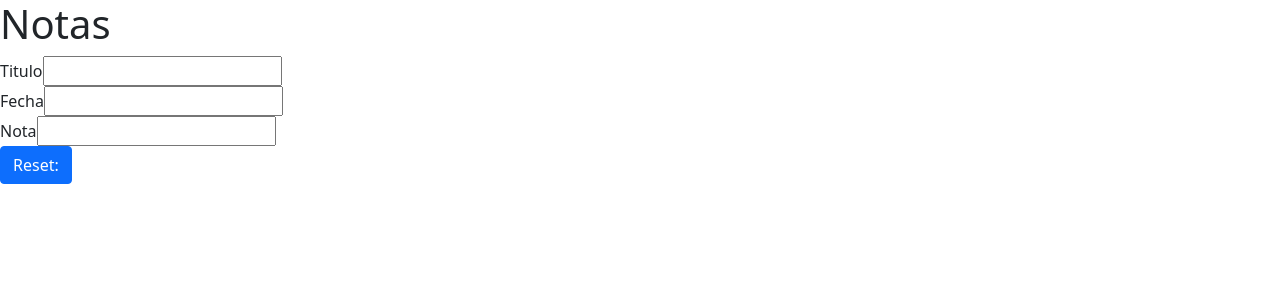
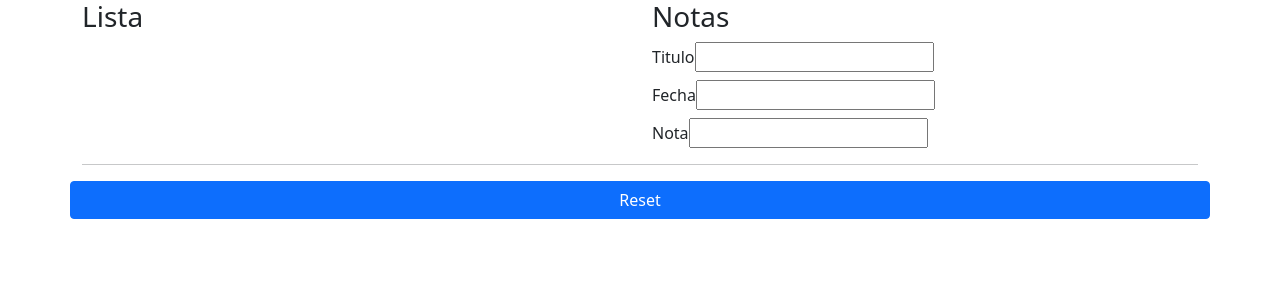
Before and after one commit to 7Obed7/notas, a React (Create React App) app: page / in a window 1280 px wide. Shown: the top 300 px of the page. Built offline with nearby package versions, Linux system fonts and the light colour scheme.

Commit message:
dividiendo la interfaz con bootstrapp

```diff
--- a/src/App.jsx
+++ b/src/App.jsx
@@ -21,31 +21,15 @@
     setInputsState({ /*jjjj*/ ...inputsState, title: "", date: "", note: "" });
   };
 
-  const handleChangeres = (e) => {
-    const paso2 = Number(e.target.value);
-    const paso = Number(e.target.value);
-    if (isNaN(paso2)) {
-      return;
-    }
-    if (isNaN(paso)) {
-      return;
-    }
-    setInputsState({
-      /*Operador espread*/ ...inputsState,
-      paso: Number(e.target.value),
-    });
-
-    setInputsState({
-      /*Operador espread*/ ...inputsState,
-      paso2: Number(e.target.value),
-    });
-  };
-
   return (
-    <div className="App">
-      <h1> Notas </h1>
-      <label>
-        {" "}
+    <div className="App container">
+      <div className="row">
+      <div className="col">
+        <h3>Lista</h3>
+      </div>
+      <div className="col">
+      <h3> Notas </h3>
+      <label className="mb-2">
         Titulo
         <input
           id="title"
@@ -56,8 +40,7 @@
         />
       </label>
       <br />
-      <label>
-        {" "}
+      <label className="mb-2">
         Fecha
         <input
           id="date"
@@ -79,14 +62,18 @@
           value={inputsState.note}
         />
       </label>
-      <br />
+      </div>
+      </div>
+      <hr />
+      {/* Botón para hacer reset */}
+      <div className="row">
       <button className="btn btn-primary me-2" onClick={handleClickre}
-        //onChange={handleKeyDown}
-        onChanges={handleChangeres}
+
         >
           {/* jan*/}
-          Reset: {inputsState.valor}
+          Reset {inputsState.valor}
         </button>
+        </div>
     </div>
   );
 };
```
